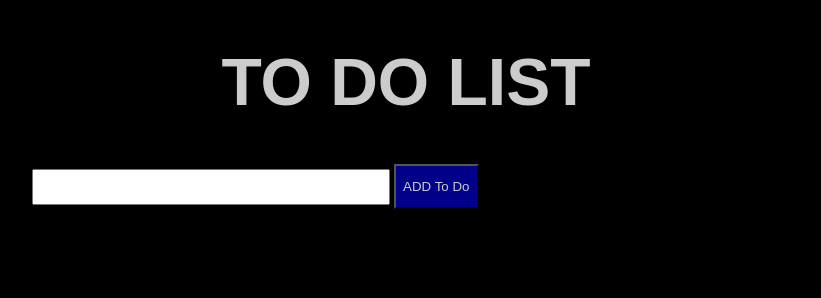
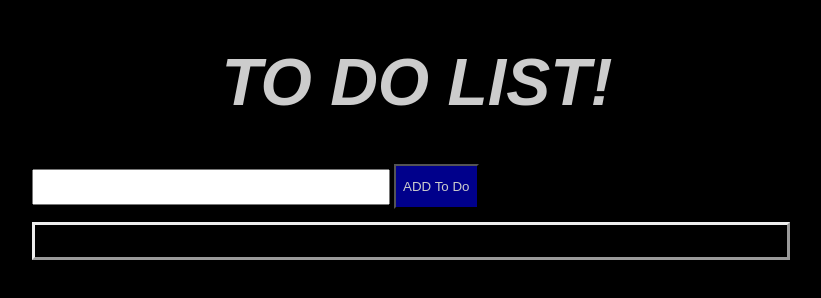
Before and after one commit to Joachim075/To-Do-List-challenge, a plain HTML site: page index.html in a window 1280 px wide. Shown: the whole page, without its empty margins (229-1050 px from the left). Drawn offline with Linux system fonts and the light colour scheme.

Commit message:
Update index.html
added the tasks in asection

```diff
--- a/index.html
+++ b/index.html
@@ -1,22 +1,28 @@
 <!DOCTYPE html>
 <html lang="en">
   <head>
-    <meta charset="UTF-8">
-<meta name="viewport" content="width=device-width, initial-scale=1.0">
+    <meta charset="UTF-8" />
+    <meta name="viewport" content="width=device-width, initial-scale=1.0" />
     <title>TO DO LIST</title>
-<link rel="stylesheet" href="style.css">
+    <link rel="stylesheet" href="style.css" />
     <!-- Here is my link for font-awesome-CDN for icons its absence made my icons to disappear-->
-<link rel="stylesheet" href="https://cdnjs.cloudflare.com/ajax/libs/font-awesome/6.0.0-beta3/css/all.min.css">
+    <link
+      rel="stylesheet"
+      href="https://cdnjs.cloudflare.com/ajax/libs/font-awesome/6.0.0-beta3/css/all.min.css"
+    />
 
-<link rel="stylesheet" href="style.css">
+    <link rel="stylesheet" href="style.css" />
   </head>
   <body>
-<h1>TO DO LIST</h1>
-<input class="input-box" type="text" value="">
+    <h1><i>TO DO LIST!</i></h1>
+
+    <input class="input-box" type="text" value="" />
     <button class="but">ADD To Do</button>
+    <section class="section">
       <div class="list-container">
       <ul></ul>
     </div>
+  </section>
     <script src="index.js"></script>
   </body>
 </html>
```
Lines whose indentation alone changed are shown as unchanged.
